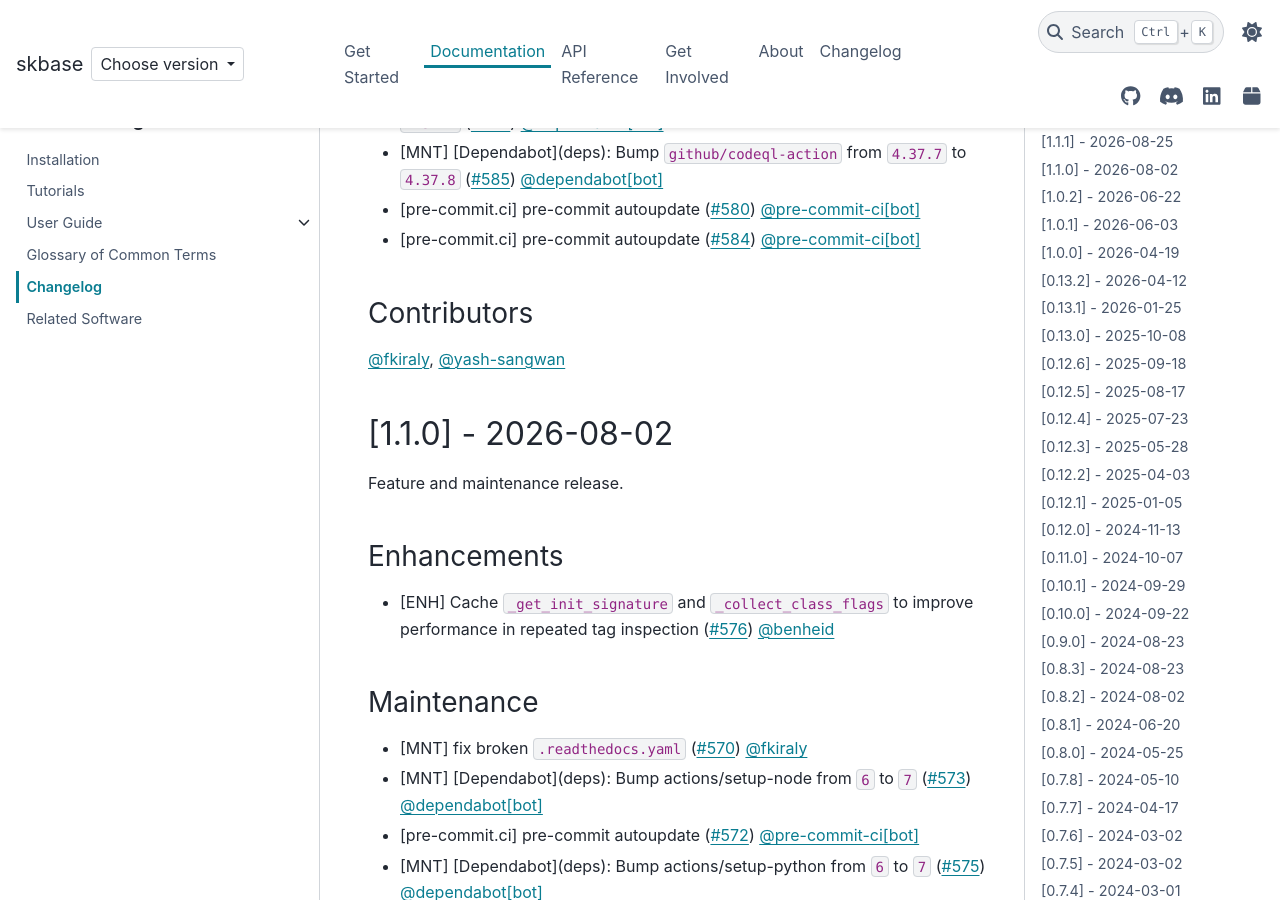
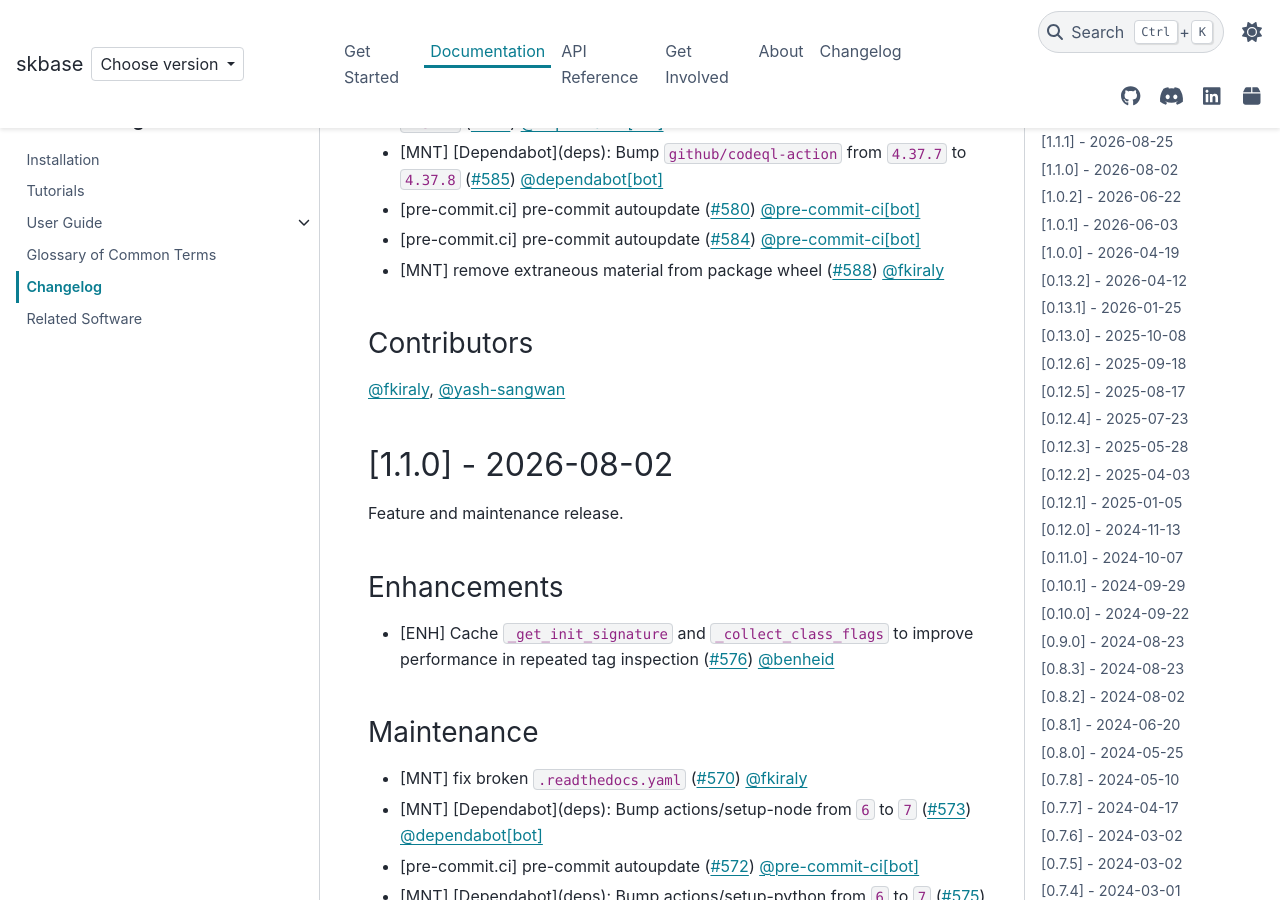
Before and after one commit to sktime/skbase, a Sphinx documentation site: the page built from docs/source/user_documentation/changelog.rst, in a window 1280 px wide and 900 px high, scrolled down 836 px. Built offline with Sphinx 7.4.7 and the PyData theme 0.15.4, drawn with Linux system fonts in a browser that asks for light colours; comment, search, counter and statistics services are not loaded.

Commit message:
Update changelog.rst

```diff
--- a/docs/source/user_documentation/changelog.rst
+++ b/docs/source/user_documentation/changelog.rst
@@ -38,6 +38,7 @@
   (:pr:`585`) :user:`dependabot[bot]`
 * [pre-commit.ci] pre-commit autoupdate (:pr:`580`) :user:`pre-commit-ci[bot]`
 * [pre-commit.ci] pre-commit autoupdate (:pr:`584`) :user:`pre-commit-ci[bot]`
+* [MNT] remove extraneous material from package wheel (:pr:`588`) :user:`fkiraly`
 
 Contributors
 ------------
```
